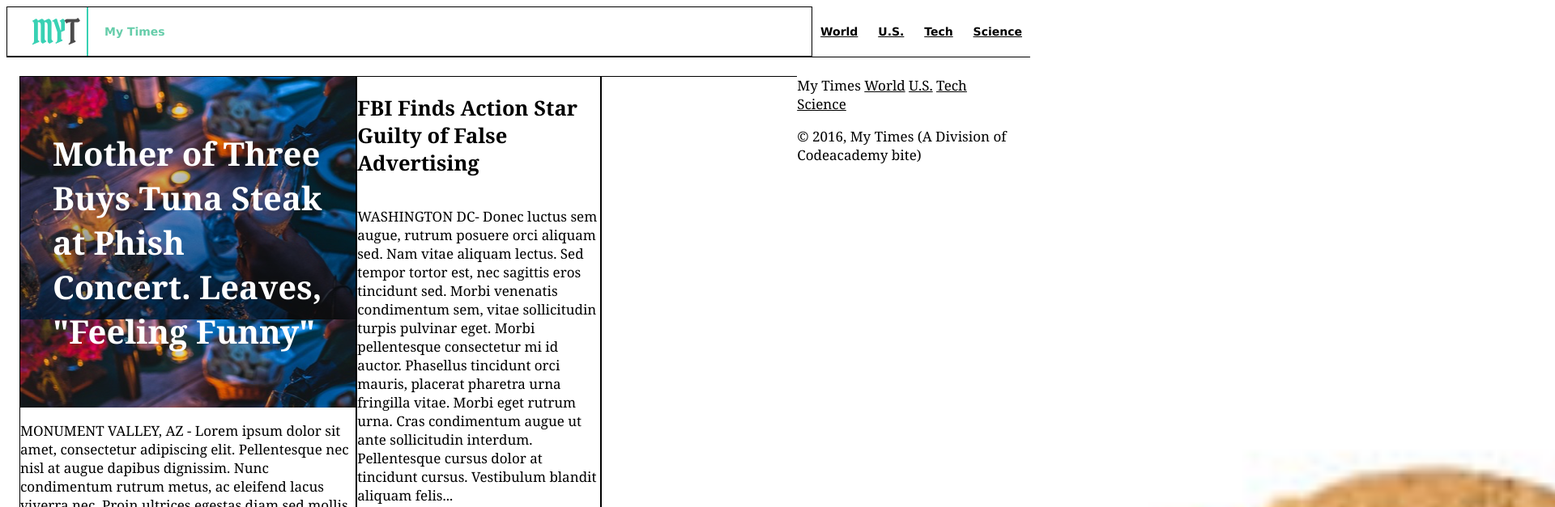
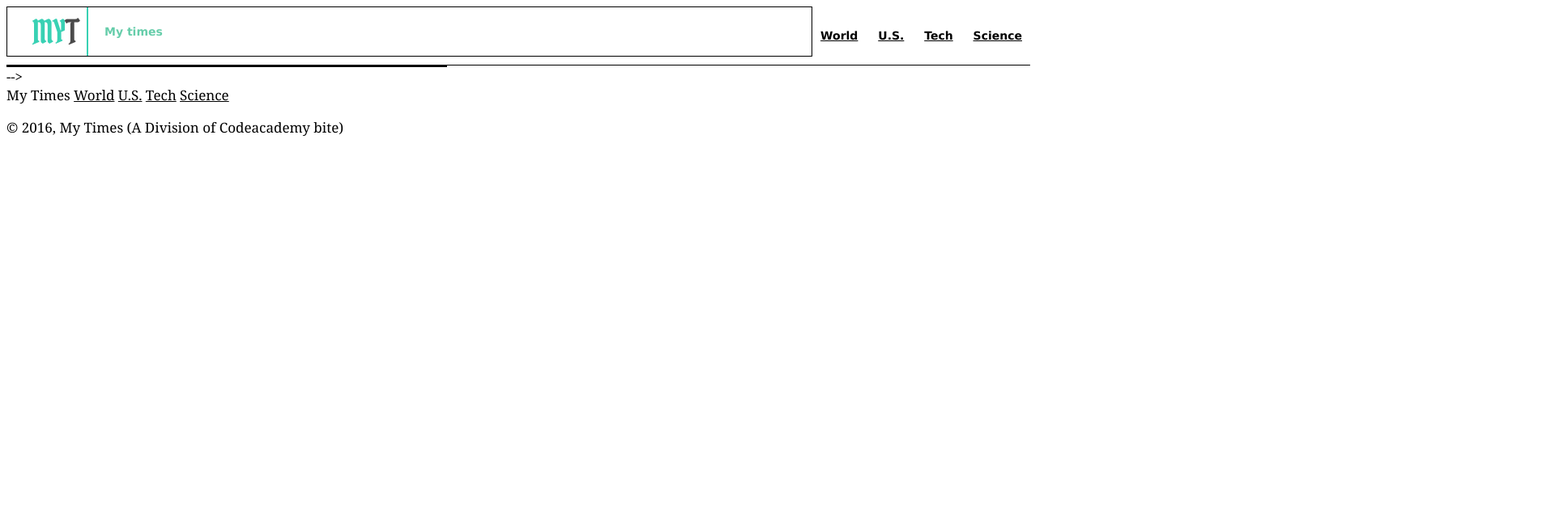
Before and after one commit to mtrovela/myTimes, a plain HTML site: page index.html in a window 1280 px wide. Shown: the top 627 px of the page at 81% size, 1920 px wide, since content can reach past the window. Drawn offline with Linux system fonts and the light colour scheme; files whose address does not match are found by name.

Commit message:
Restarting by blocking in elements

```diff
--- a/index.html
+++ b/index.html
@@ -13,7 +13,7 @@
     <header>
       <div class="logo">
         <img src="./resources/images/img-myt-logo.jpg">
-        <span>My Times</span>
+        <span>My times</span>
       </div>
       <nav>
         <span>
@@ -37,7 +37,14 @@
 
       <!-- Column 1 -->
 
-      <div class=" column large">
+      <div class="content"
+        <div class="column large"></div>
+        <div class="column medium"></div>
+        <div class="column small"></div>
+      </div>
+
+
+      <!-- <div class=" column large">
         <div class="feature">
           <div class="feature-image">
             <h1>Mother of Three Buys Tuna Steak at Phish Concert. Leaves, "Feeling Funny"</h1>
@@ -62,12 +69,12 @@
               </div>
             </div>
           </div>
-      </div>
+      </div> -->
 
 
         <!-- Column 2 -->
 
-      <div class="column medium">
+      <!-- <div class="column medium">
           <h2>FBI Finds Action Star Guilty of False Advertising</h2>
           <p>WASHINGTON DC- Donec luctus sem augue, rutrum posuere orci aliquam sed. Nam vitae aliquam lectus. Sed tempor tortor est, nec sagittis eros tincidunt sed. Morbi venenatis condimentum sem, vitae sollicitudin turpis pulvinar eget. Morbi pellentesque consectetur mi id auctor. Phasellus tincidunt orci mauris, placerat pharetra urna fringilla vitae. Morbi eget rutrum urna. Cras condimentum augue ut ante sollicitudin interdum. Pellentesque cursus dolor at tincidunt cursus. Vestibulum blandit aliquam felis...</p>
           <h3>Cats in Control-Is It a Thing?</h3>
@@ -76,7 +83,7 @@
 
       <!-- Column 3 sidebar -->
 
-      <div class="column small">
+      <!-- <div class="column small">
         <img src="/Users/mtrovela/Desktop/CodeAcademy/myTimes/resources/images/img-news-bite.png">
         <h4>News Bites</h4>
         <div class="sidebar">
@@ -87,7 +94,7 @@
           <h5>Illustration in Marketing Materials</h5>
           <h5>Finally a Top Secret Way You Can</h5>
         </div>
-      </div>
+      </div> --> -->
 
         <!-- Footer -->
         <footer>
--- a/resources/css/style.css
+++ b/resources/css/style.css
@@ -20,6 +20,7 @@ header {
   flex-grow: 1;
   padding-left: 30px;
   border: solid 1px black;
+  margin-bottom: 10px;
 }
 
 .logo span {
@@ -38,6 +39,28 @@ a {
 }
 
 .content {
+  display: flex;
+}
+
+.column.large {
+  display: flex;
+  width: 630px;
+  border: 1px solid black;
+}
+
+.column.medium {
+  display: flex;
+  width: 300px;
+  border: 1px solid black;
+}
+
+.column.small {
+  display: flex;
+  width: 240px;
+  border: 1px solid black;
+}
+
+/* .content {
   display: flex;
   width: 1232px;
   padding-top: 23px;
@@ -70,7 +93,7 @@ h1 {
   padding: 40px;
 }
 
-.stories {
+.story {
   display: flex;
   justify-content: space-between;
 }
@@ -125,4 +148,4 @@ h3 {
     display: flex;
     border: 1px solid black;
     width: 240px;
-}
+} */
```
